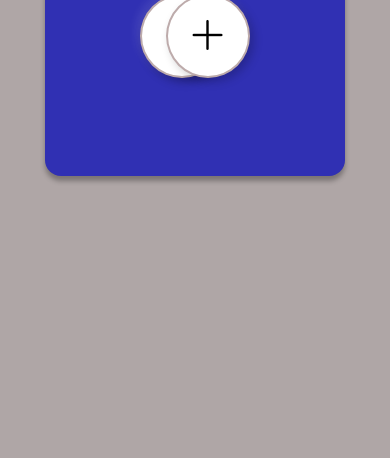
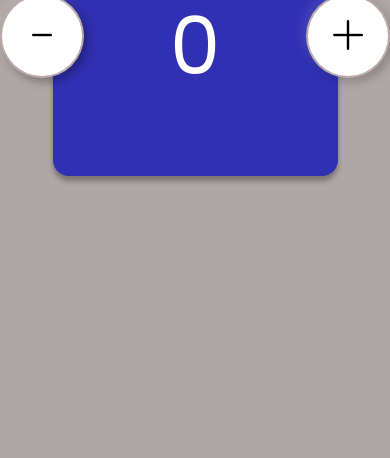
Before and after one commit to OmprakashMehta/Counter, a plain HTML site: page index.html in a window 390 px wide. Shown: the part 386-844 px from the top of the page. Drawn offline with nearby package versions, Linux system fonts and the light colour scheme.

Commit message:
Update style.css

```diff
--- a/style.css
+++ b/style.css
@@ -68,3 +68,15 @@
     inset -4px -4px 10px rgba(255, 255, 255, 0.1);
   transform: translateY(2px);
 }
+
+@media screen and (max-width: 768px) {
+  .box {
+    width: 285px;
+  }
+  .btn1 {
+    left: 0;
+  }
+  .btn2 {
+    right: 0;
+  }
+}
```
